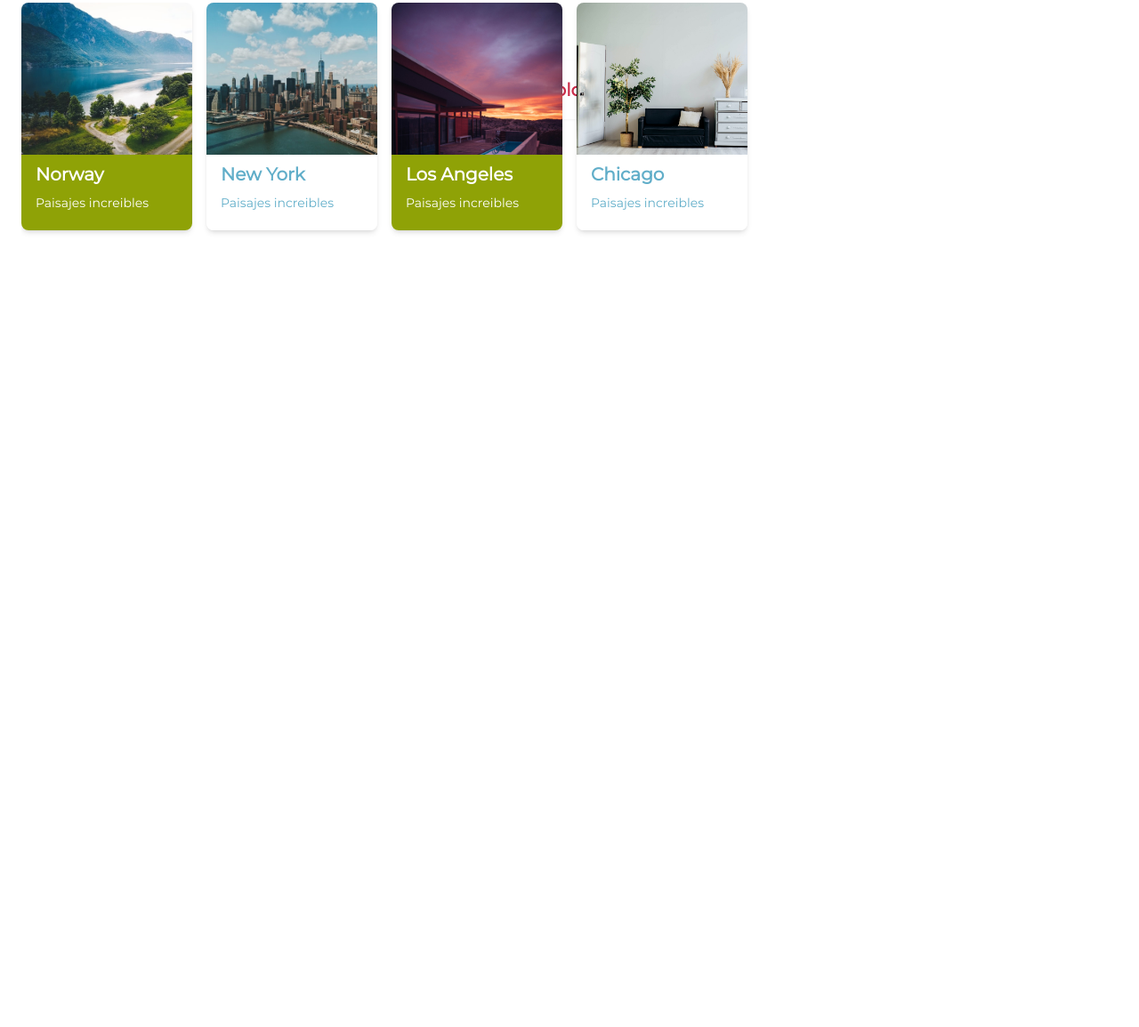
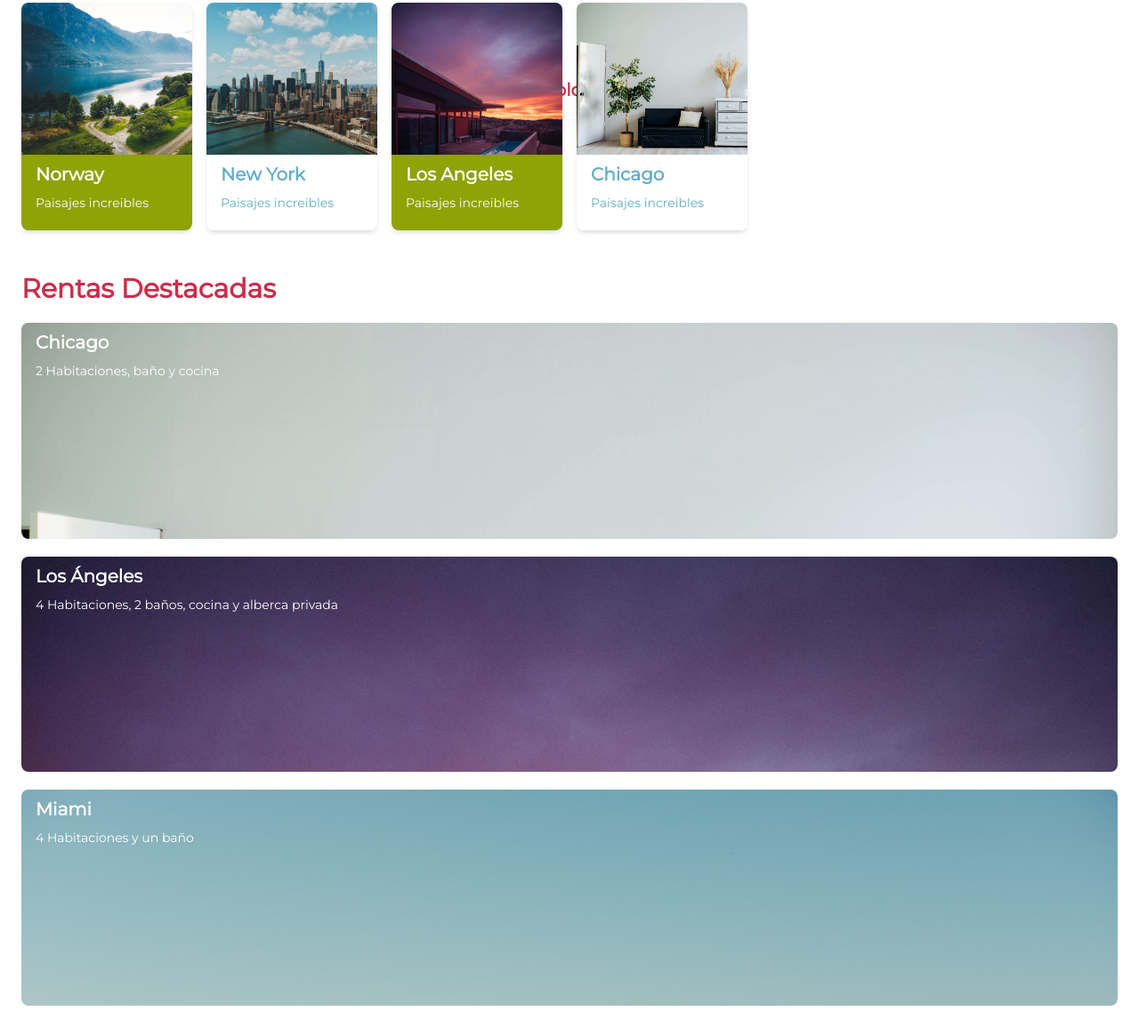
Before and after one commit to afperdomo2/PlatziTravel, a website: page public/index.html in a window 1280 px wide. Shown: the part 377-1532 px from the top of the page at 89% size. Before the commit the page ends 800 px from the top, so only its background shows below. Drawn offline with nearby package versions, Linux system fonts and the light colour scheme; files that its build step writes are made by us from their sources.

Commit message:
🧪Feat: Create the Featured Rentals section

```diff
--- a/public/index.html
+++ b/public/index.html
@@ -68,7 +68,26 @@
             </div>
         </div>
 
-        <div id="rentas_destacadas"></div>
+        <div class="w-full h-full pt-2 px-6" id="rentas_destacadas">
+            <p class="text-3xl font-semibold text-primary mb-5">Rentas Destacadas</p>
+            <div class="w-full h-full flex flex-col items-center justify-center space-y-5">
+                <div class="w-full h-96 bg-chicago bg-cover rounded-lg text-white">
+                    <p class="card-title">Chicago</p>
+                    <p class="card-subtitle">2 Habitaciones, baño y cocina</p>
+                </div>
+
+                <div class="w-full h-96 bg-LA bg-cover rounded-lg text-white">
+                    <p class="card-title">Los Ángeles</p>
+                    <p class="card-subtitle">4 Habitaciones, 2 baños, cocina y alberca privada</p>
+                </div>
+
+                <div class="w-full h-96 bg-miami bg-cover rounded-lg text-white">
+                    <p class="card-title">Miami</p>
+                    <p class="card-subtitle">4 Habitaciones y un baño</p>
+                </div>
+                <br>
+            </div>
+        </div>
     </section>
 
     <footer></footer>
```
